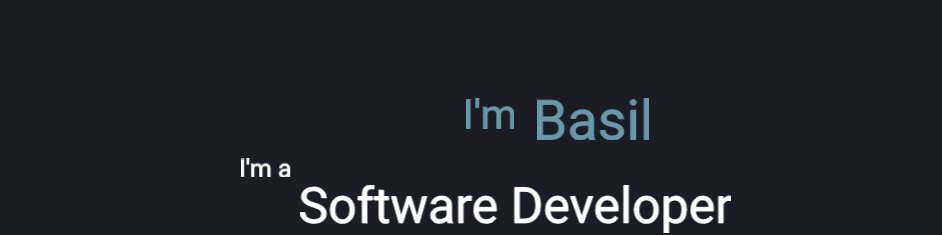
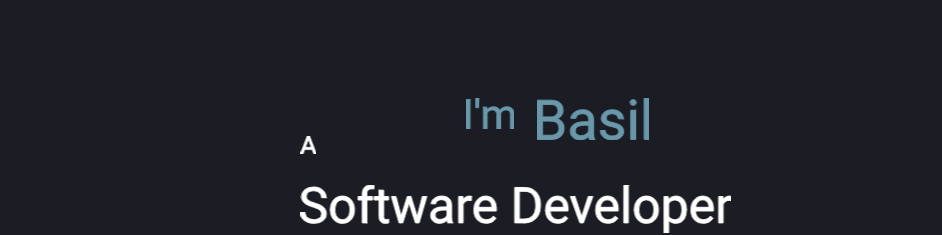
Before and after one commit to basilnoor/PersonalSite, a React (Vite) app: page / in a window 1280 px wide. Shown: the part 840-1075 px from the top of the page, without its empty margins (162-1104 px from the left). Built offline with nearby package versions, Linux system fonts and the light colour scheme.

Commit message:
fixed intro

```diff
--- a/src/components/Intro.jsx
+++ b/src/components/Intro.jsx
@@ -3,7 +3,7 @@
 
 import im from "../assets/intro/I'm.svg"
 import name from "../assets/intro/Basil.svg"
-import imA from "../assets/intro/I'm_a.svg"
+import A from "../assets/intro/A.svg"
 import title from "../assets/intro/Software_Developer.svg"
 
 const Intro = () => {
@@ -17,8 +17,8 @@
                     <ParallaxBannerLayer translateY={[40, 55]} translateX={[55, 65]} speed={5} shouldAlwaysCompleteAnimation='true' expanded='false'>
                         <img className='md:w-28' src={name} alt='' />
                     </ParallaxBannerLayer>
-                    <ParallaxBannerLayer translateY={[48, 73]} translateX={[30, 50]} speed={5} shouldAlwaysCompleteAnimation='true' expanded='false'>
-                        <img src={imA} alt='' />
+                    <ParallaxBannerLayer translateY={[47, 75]} translateX={[35, 35]} speed={1} shouldAlwaysCompleteAnimation='true' expanded='false'>
+                        <img src={A} alt='' />
                     </ParallaxBannerLayer>
                     <ParallaxBannerLayer translateY={[50, 75]} translateX={[35, 25]} speed={5} shouldAlwaysCompleteAnimation='true' expanded='false'>
                         <img className='sm:w-56 md:w-96 lg:w-auto' src={title} alt='' />
```
Also changed, not shown: src/assets/intro/A.svg (added).
